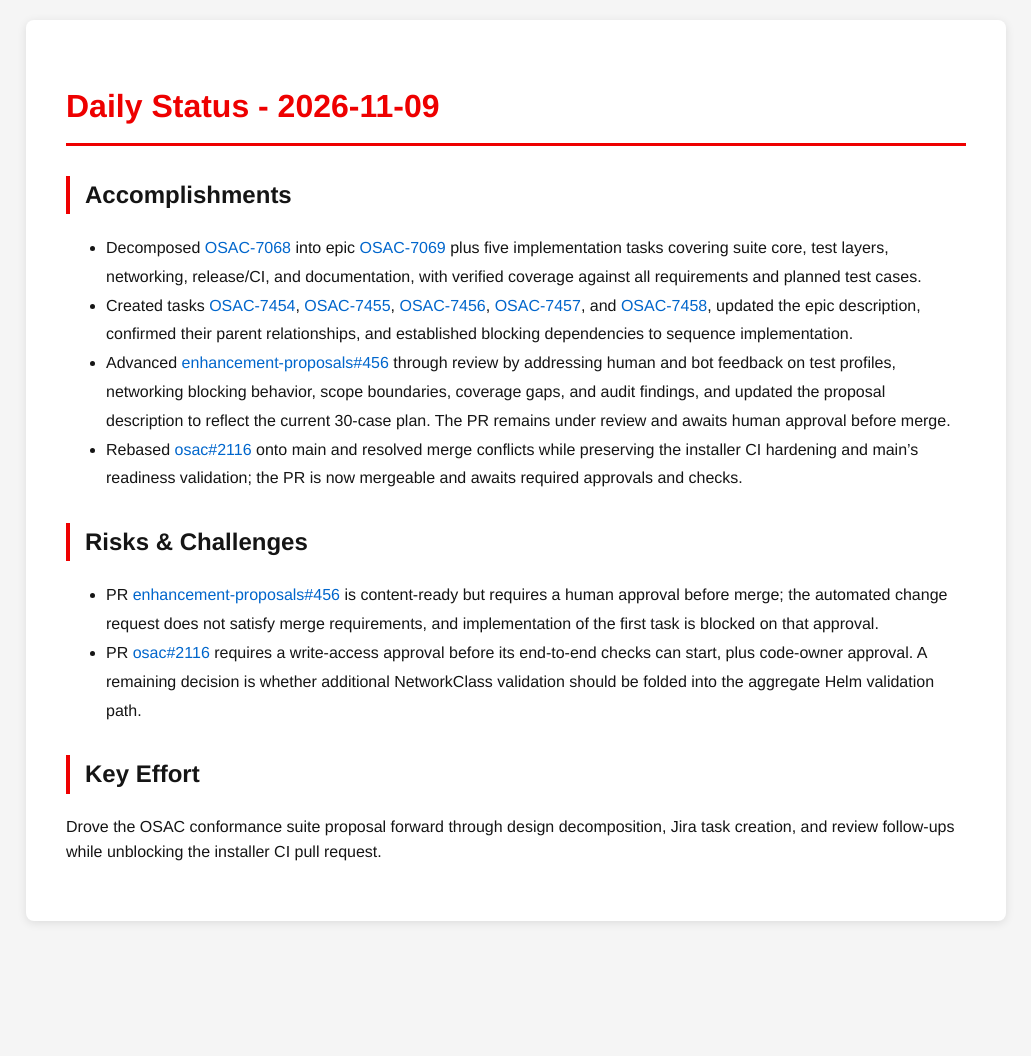
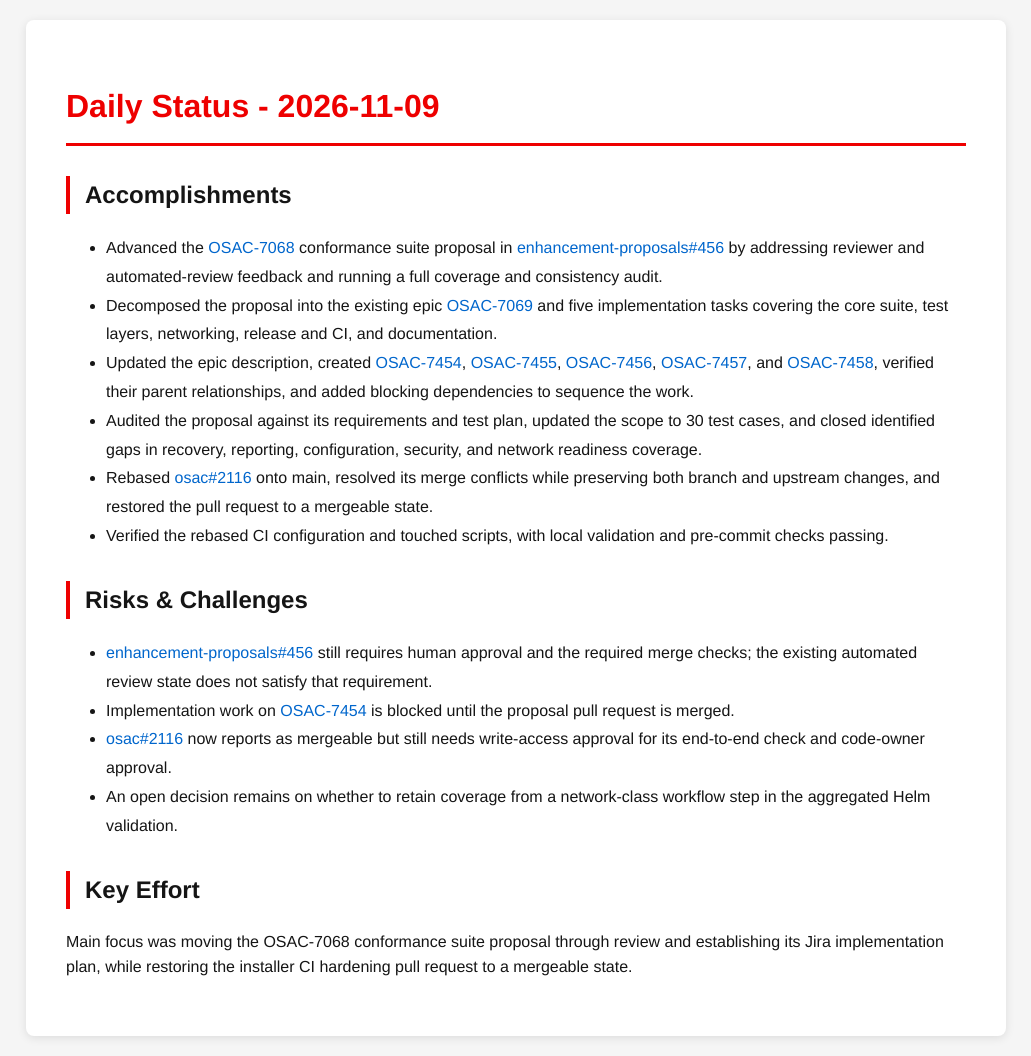
Before and after one commit to tzvatot/daily-status, a Jekyll site: the page built from 2026-11-09.md, in a window 1280 px wide. Shown: the whole page, without its empty margins (124-1155 px from the left). Built offline with Jekyll 4.4.1, drawn with Linux system fonts in a browser that asks for light colours; before the commit the page ends 941 px from its top, so only the background shows below that.

Commit message:
Daily status update - 2026-11-09

```diff
--- a/2026-11-09.md
+++ b/2026-11-09.md
@@ -7,14 +7,18 @@ date: 2026-11-09
 # Daily Status - 2026-11-09
 
 ## Accomplishments
-- Decomposed [OSAC-7068](https://redhat.atlassian.net/browse/OSAC-7068) into epic [OSAC-7069](https://redhat.atlassian.net/browse/OSAC-7069) plus five implementation tasks covering suite core, test layers, networking, release/CI, and documentation, with verified coverage against all requirements and planned test cases.
-- Created tasks [OSAC-7454](https://redhat.atlassian.net/browse/OSAC-7454), [OSAC-7455](https://redhat.atlassian.net/browse/OSAC-7455), [OSAC-7456](https://redhat.atlassian.net/browse/OSAC-7456), [OSAC-7457](https://redhat.atlassian.net/browse/OSAC-7457), and [OSAC-7458](https://redhat.atlassian.net/browse/OSAC-7458), updated the epic description, confirmed their parent relationships, and established blocking dependencies to sequence implementation.
-- Advanced [enhancement-proposals#456](https://github.com/osac-project/enhancement-proposals/pull/456) through review by addressing human and bot feedback on test profiles, networking blocking behavior, scope boundaries, coverage gaps, and audit findings, and updated the proposal description to reflect the current 30-case plan. The PR remains under review and awaits human approval before merge.
-- Rebased [osac#2116](https://github.com/osac-project/osac/pull/2116) onto main and resolved merge conflicts while preserving the installer CI hardening and main's readiness validation; the PR is now mergeable and awaits required approvals and checks.
+- Advanced the [OSAC-7068](https://redhat.atlassian.net/browse/OSAC-7068) conformance suite proposal in [enhancement-proposals#456](https://github.com/osac-project/enhancement-proposals/pull/456) by addressing reviewer and automated-review feedback and running a full coverage and consistency audit.
+- Decomposed the proposal into the existing epic [OSAC-7069](https://redhat.atlassian.net/browse/OSAC-7069) and five implementation tasks covering the core suite, test layers, networking, release and CI, and documentation.
+- Updated the epic description, created [OSAC-7454](https://redhat.atlassian.net/browse/OSAC-7454), [OSAC-7455](https://redhat.atlassian.net/browse/OSAC-7455), [OSAC-7456](https://redhat.atlassian.net/browse/OSAC-7456), [OSAC-7457](https://redhat.atlassian.net/browse/OSAC-7457), and [OSAC-7458](https://redhat.atlassian.net/browse/OSAC-7458), verified their parent relationships, and added blocking dependencies to sequence the work.
+- Audited the proposal against its requirements and test plan, updated the scope to 30 test cases, and closed identified gaps in recovery, reporting, configuration, security, and network readiness coverage.
+- Rebased [osac#2116](https://github.com/osac-project/osac/pull/2116) onto main, resolved its merge conflicts while preserving both branch and upstream changes, and restored the pull request to a mergeable state.
+- Verified the rebased CI configuration and touched scripts, with local validation and pre-commit checks passing.
 
 ## Risks & Challenges
-- PR [enhancement-proposals#456](https://github.com/osac-project/enhancement-proposals/pull/456) is content-ready but requires a human approval before merge; the automated change request does not satisfy merge requirements, and implementation of the first task is blocked on that approval.
-- PR [osac#2116](https://github.com/osac-project/osac/pull/2116) requires a write-access approval before its end-to-end checks can start, plus code-owner approval. A remaining decision is whether additional NetworkClass validation should be folded into the aggregate Helm validation path.
+- [enhancement-proposals#456](https://github.com/osac-project/enhancement-proposals/pull/456) still requires human approval and the required merge checks; the existing automated review state does not satisfy that requirement.
+- Implementation work on [OSAC-7454](https://redhat.atlassian.net/browse/OSAC-7454) is blocked until the proposal pull request is merged.
+- [osac#2116](https://github.com/osac-project/osac/pull/2116) now reports as mergeable but still needs write-access approval for its end-to-end check and code-owner approval.
+- An open decision remains on whether to retain coverage from a network-class workflow step in the aggregated Helm validation.
 
 ## Key Effort
-Drove the OSAC conformance suite proposal forward through design decomposition, Jira task creation, and review follow-ups while unblocking the installer CI pull request.
+Main focus was moving the OSAC-7068 conformance suite proposal through review and establishing its Jira implementation plan, while restoring the installer CI hardening pull request to a mergeable state.
```
